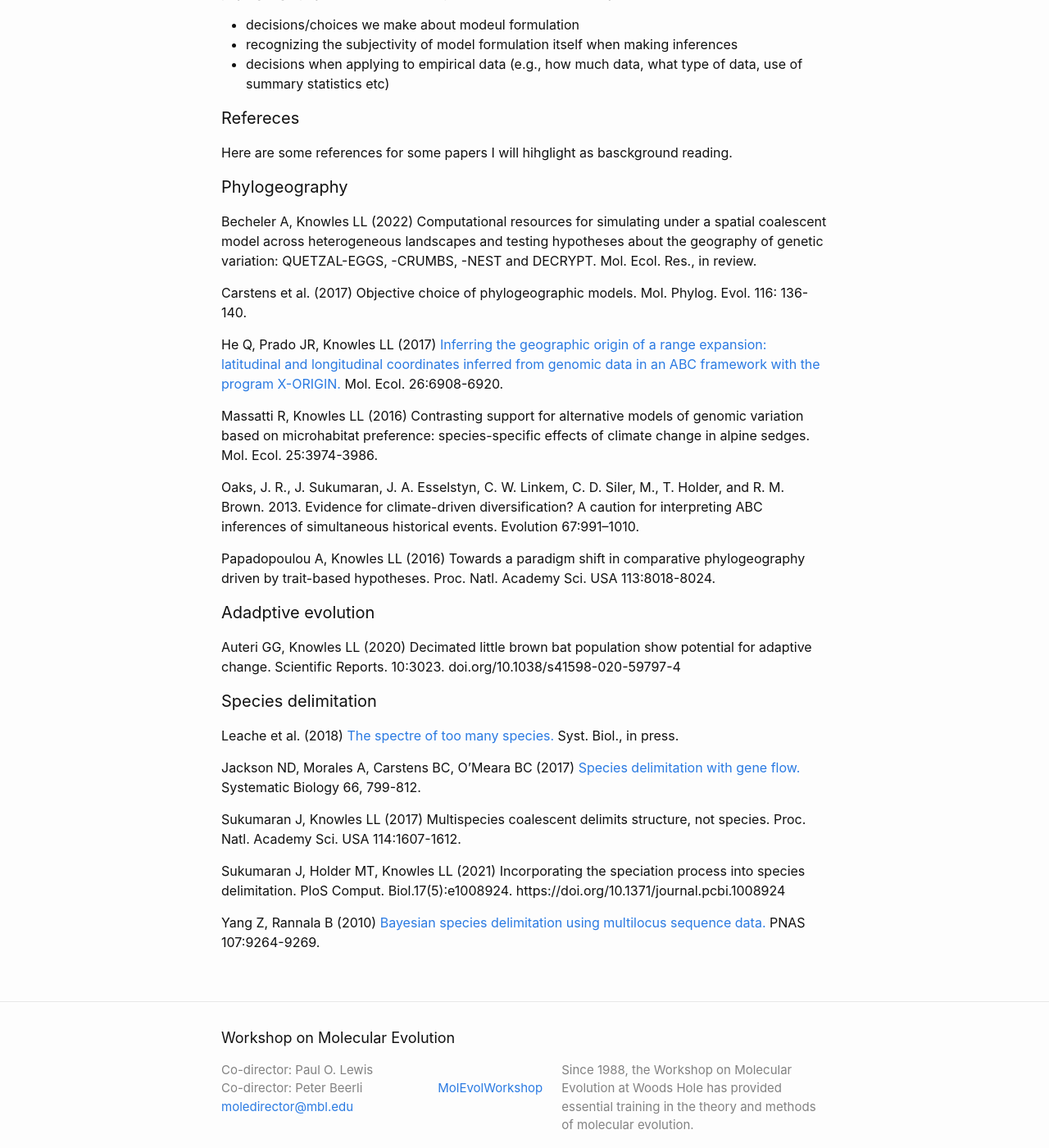
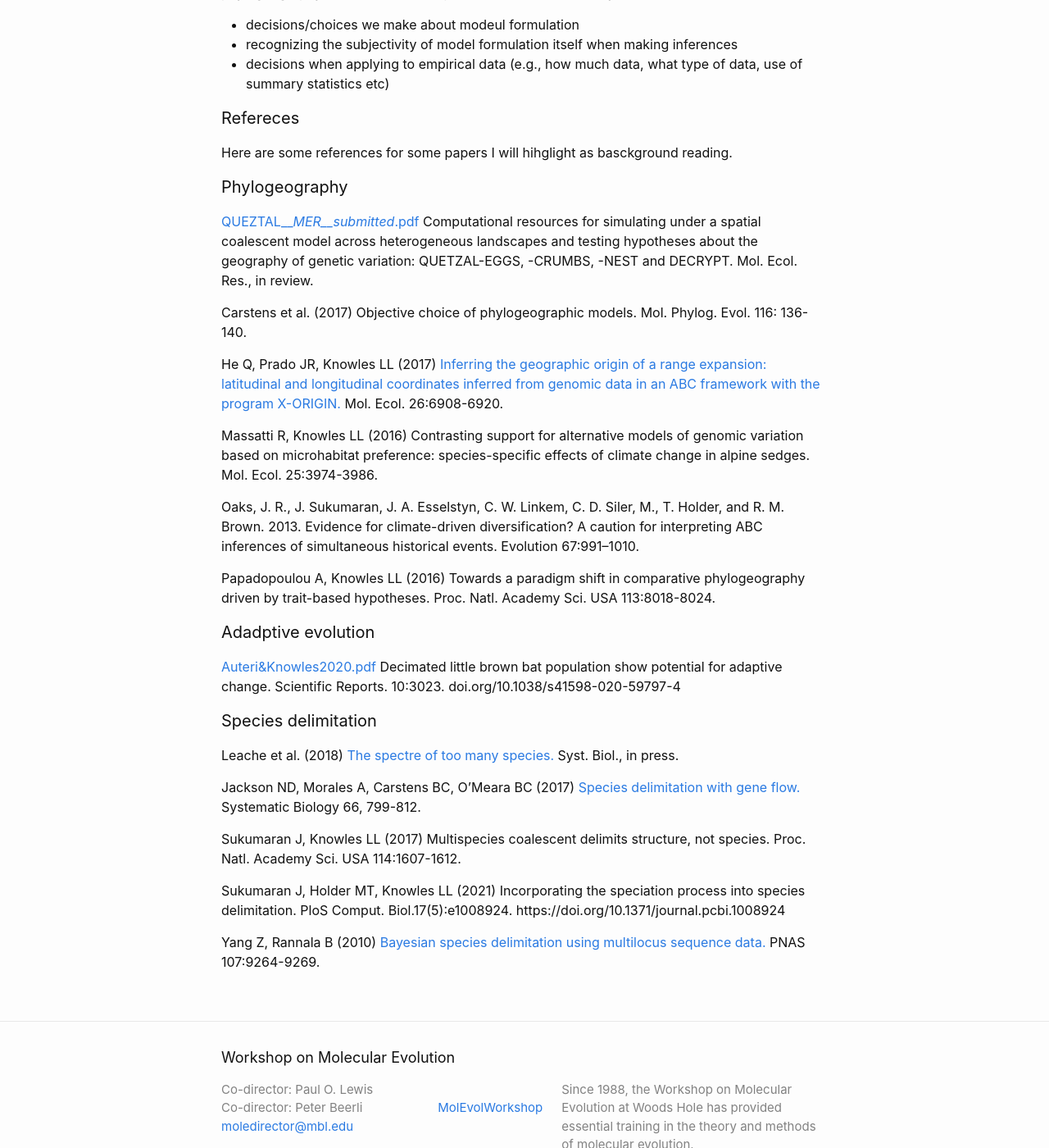
Before and after one commit to molevolworkshop/molevolworkshop.github.io, a Jekyll site: the page built from faculty/knowles/knowles.md, in a window 1280 px wide and 1400 px high, scrolled down 764 px. Shown: the whole window at 82% size. Built offline with Jekyll 4.4.1, drawn with Linux system fonts in a browser that asks for light colours.

Commit message:
Update knowles.md

```diff
--- a/faculty/knowles/knowles.md
+++ b/faculty/knowles/knowles.md
@@ -42,7 +42,7 @@ Here are some references for some papers I will hihglight as basckground reading
 
 #### Phylogeography
 
-Becheler A, Knowles LL (2022) Computational resources for simulating under a spatial coalescent model across heterogeneous landscapes and testing hypotheses about the geography of genetic variation: QUETZAL-EGGS, -CRUMBS, -NEST and DECRYPT. Mol. Ecol. Res., in review.
+[QUEZTAL___MER__submitted_.pdf](https://github.com/molevolworkshop/molevolworkshop.github.io/files/8837803/QUEZTAL___MER__submitted_.pdf) Computational resources for simulating under a spatial coalescent model across heterogeneous landscapes and testing hypotheses about the geography of genetic variation: QUETZAL-EGGS, -CRUMBS, -NEST and DECRYPT. Mol. Ecol. Res., in review.
 
 Carstens et al. (2017) Objective choice of phylogeographic models. Mol. Phylog. Evol. 116: 136-140.
 
@@ -56,7 +56,7 @@ Papadopoulou A, Knowles LL (2016) Towards a paradigm shift in comparative phylog
 
 #### Adadptive evolution
 
-Auteri GG, Knowles LL (2020) Decimated little brown bat population show potential for adaptive change. Scientific Reports. 10:3023. doi.org/10.1038/s41598-020-59797-4
+[Auteri&Knowles2020.pdf](https://github.com/molevolworkshop/molevolworkshop.github.io/files/8837801/Auteri.Knowles2020.pdf) Decimated little brown bat population show potential for adaptive change. Scientific Reports. 10:3023. doi.org/10.1038/s41598-020-59797-4
 
 #### Species delimitation
 
```
